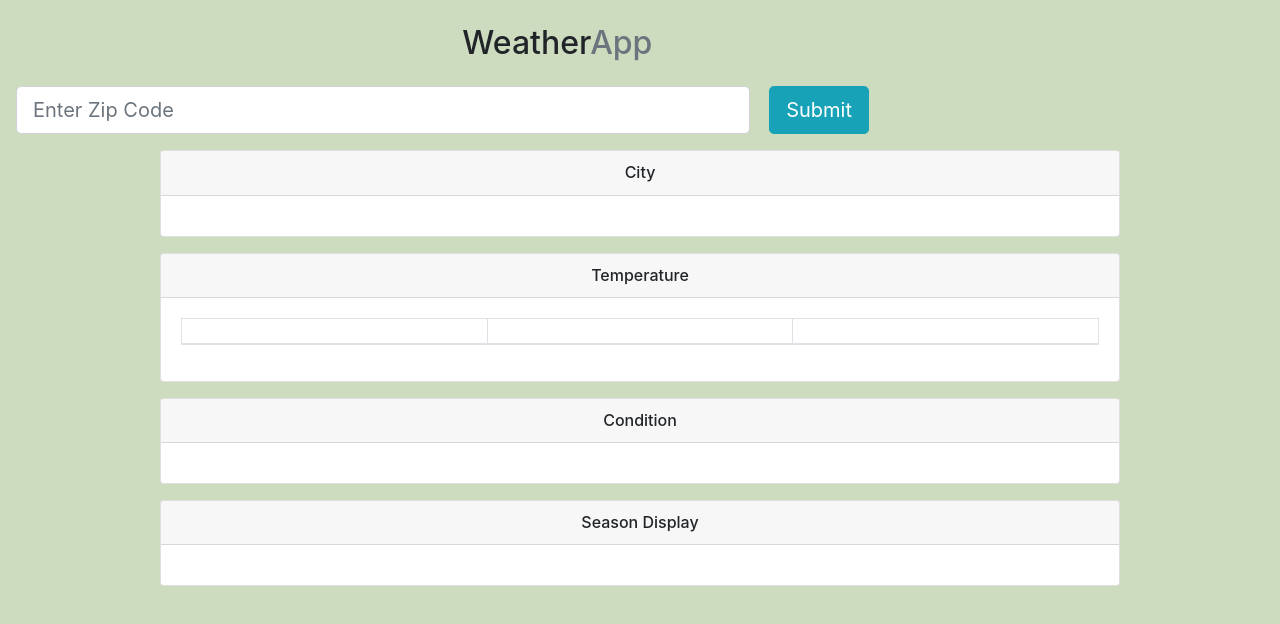
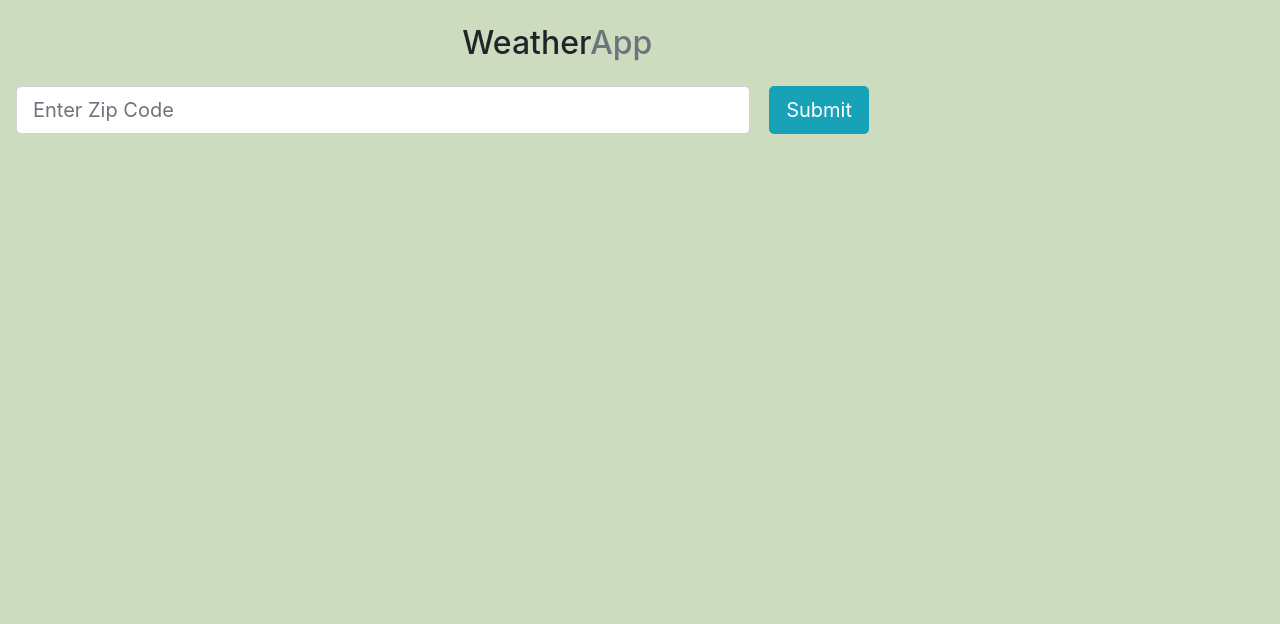
Before and after one commit to toddtrivisonno/mobile-weather-app, a plain HTML site: page index.html in a window 1280 px wide. Drawn offline with nearby package versions, Linux system fonts and the light colour scheme.

Commit message:
show hide elements

```diff
--- a/index.html
+++ b/index.html
@@ -42,7 +42,7 @@
        </div> -->
 
    <!-- City -->
-   <div class="card w-75 text-center mx-auto m-3">
+   <div class="card w-75 text-center mx-auto m-3 d-none">
       <h6 class="card-header">City</h6>
       <div class="card-body">
          <h5 class="card-text" id="city"></h5>
@@ -50,7 +50,7 @@
    </div>
 
    <!-- Temperature -->
-   <div class="card w-75 text-center mx-auto m-3">
+   <div class="card w-75 text-center mx-auto m-3 d-none">
       <h6 class="card-header">Temperature</h6>
       <div class="card-body">
          <table class="table table-bordered">
@@ -66,7 +66,7 @@
    </div>
 
    <!-- Condition -->
-   <div class="card w-75 text-center mx-auto m-3">
+   <div class="card w-75 text-center mx-auto m-3 d-none">
       <h6 class="card-header">Condition</h6>
       <div class="card-body">
          <h5 class="card-text" id="condition"></h5>
@@ -74,7 +74,7 @@
    </div>
 
    <!-- Season Display -->
-   <div class="card w-75 text-center mx-auto m-3">
+   <div class="card w-75 text-center mx-auto m-3 d-none">
          <h6 class="card-header">Season Display</h6>
          <div class="card-body">
             <h5 class="card-text" id="seasonDisplay"></h5>
--- a/main.js
+++ b/main.js
@@ -17,16 +17,18 @@ function getReport() {
       .then(
          function (x) {
             console.log(x);
-            if(x.status === 200) {
+            if (x.status === 200) {
+               $('.card').removeClass('d-none');
                $('.alert').addClass('d-none').removeClass('show');
                return x.json();
             } else {
+               $('.card').addClass('d-none');
                $('.alert').removeClass('d-none').addClass('show');
-               // document.getElementById('error').setAttribute('display', d-block);
             }
          }
       ).then(
          function (response) {
+
             let city = response.name;
             document.getElementById('city').innerHTML = city;
 
```
Also changed, not shown: style.css (+0 -8 lines). Lines whose indentation alone changed are shown as unchanged.
